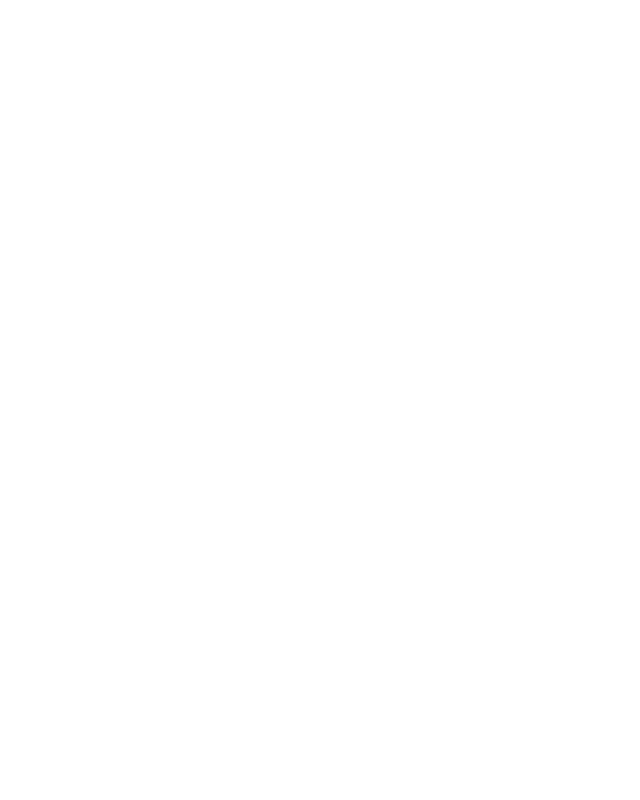
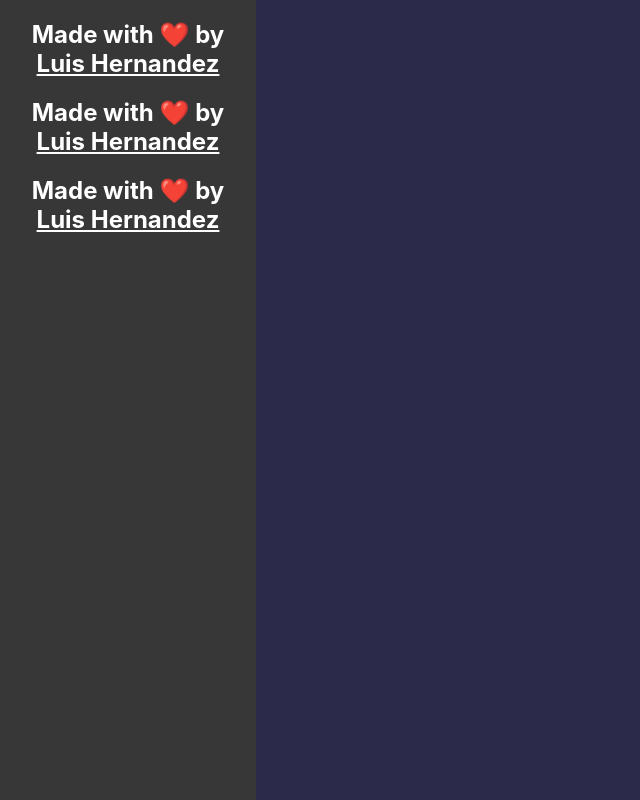
Before and after one commit to LuisHernandezCoding/cv-project-react, a React (Create React App) app: page / in a window 1280 px wide. Shown: the whole page, without its empty margins (0-640 px from the left). Built offline with nearby package versions, Linux system fonts and the light colour scheme.

Commit message:
Added Sidebar component

```diff
--- a/src/App.css
+++ b/src/App.css
@@ -1,3 +1,75 @@
 .App {
   text-align: left;
+  display: flex;
 }
+
+aside.sidebar {
+  float: left;
+  width: 20%;
+  height: 100vh;
+  background-color: #373737;
+  color: #fff;
+}
+
+aside.sidebar .sidebar__title {
+  font-size: 1.5em;
+  font-weight: bold;
+  margin-bottom: 20px;
+  text-align: center;
+}
+
+aside.sidebar .sidebar__title a {
+  color: #fff;
+}
+
+aside.sidebar .sidebar__title a:hover {
+  color: rgb(214, 214, 214);
+}
+
+main.content {
+  float: left;
+  width: 80%;
+  min-height: 100vh;
+  background-color: rgb(43, 42, 74);
+}
+
+.slideInFromLeft {
+  animation-name: slideInFromLeft;
+  animation-duration: 1s;
+  animation-fill-mode: forwards;
+  opacity: 0;
+}
+
+.delay-half {
+  animation-delay: 0.5s;
+}
+
+.delay-1 {
+  animation-delay: 1s;
+}
+
+.delay-2 {
+  animation-delay: 2s;
+}
+
+.delay-3 {
+  animation-delay: 3s;
+}
+
+/* Create an animation that slides item from left to right */
+@keyframes slideInFromLeft {
+  from {
+    transform: translateX(-100%);
+    opacity: 0;
+  }
+
+  /* make a little delay */
+  50% {
+    opacity: 0;
+  }
+
+  to {
+    transform: translateX(0%);
+    opacity: 1;
+  }
+}
--- a/src/App.js
+++ b/src/App.js
@@ -1,8 +1,12 @@
 import './App.css';
+import Sidebar from './components/Sidebar';
 
 function App() {
   return (
-    <div className="App" />
+    <div className="App">
+      <Sidebar />
+      <main className="content" />
+    </div>
   );
 }
 
--- /dev/null
+++ b/src/components/Sidebar.js
@@ -0,0 +1,32 @@
+import React from 'react';
+
+export default function Sidebar() {
+  return (
+    <aside className="sidebar">
+      <h1 className="sidebar__title slideInFromLeft">
+        Made with
+        <span role="img" aria-label="love"> ❤️ </span>
+        by
+        <div>
+          <a href="http://github.com/LuisHernandezCoding">Luis Hernandez</a>
+        </div>
+      </h1>
+      <h1 className="sidebar__title slideInFromLeft delay-half">
+        Made with
+        <span role="img" aria-label="love"> ❤️ </span>
+        by
+        <div>
+          <a href="http://github.com/LuisHernandezCoding">Luis Hernandez</a>
+        </div>
+      </h1>
+      <h1 className="sidebar__title slideInFromLeft delay-1">
+        Made with
+        <span role="img" aria-label="love"> ❤️ </span>
+        by
+        <div>
+          <a href="http://github.com/LuisHernandezCoding">Luis Hernandez</a>
+        </div>
+      </h1>
+    </aside>
+  );
+}
```
